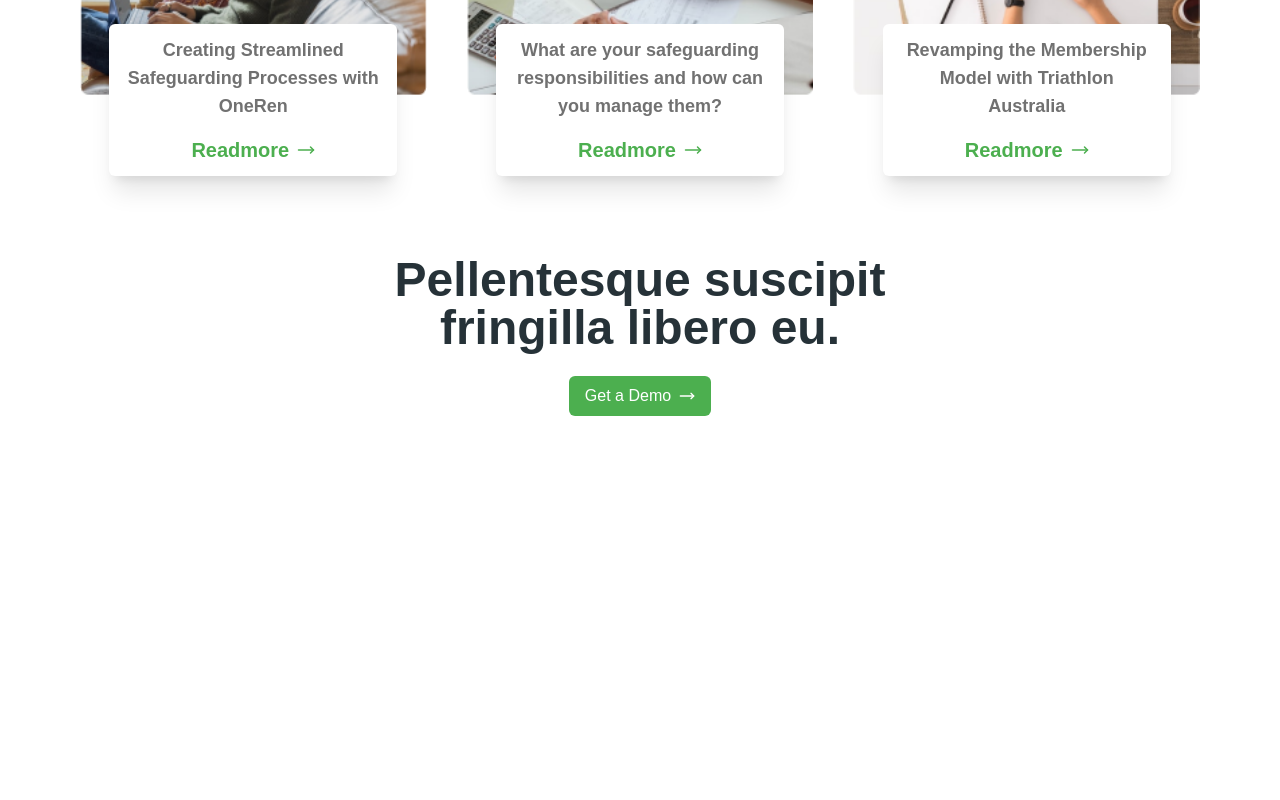
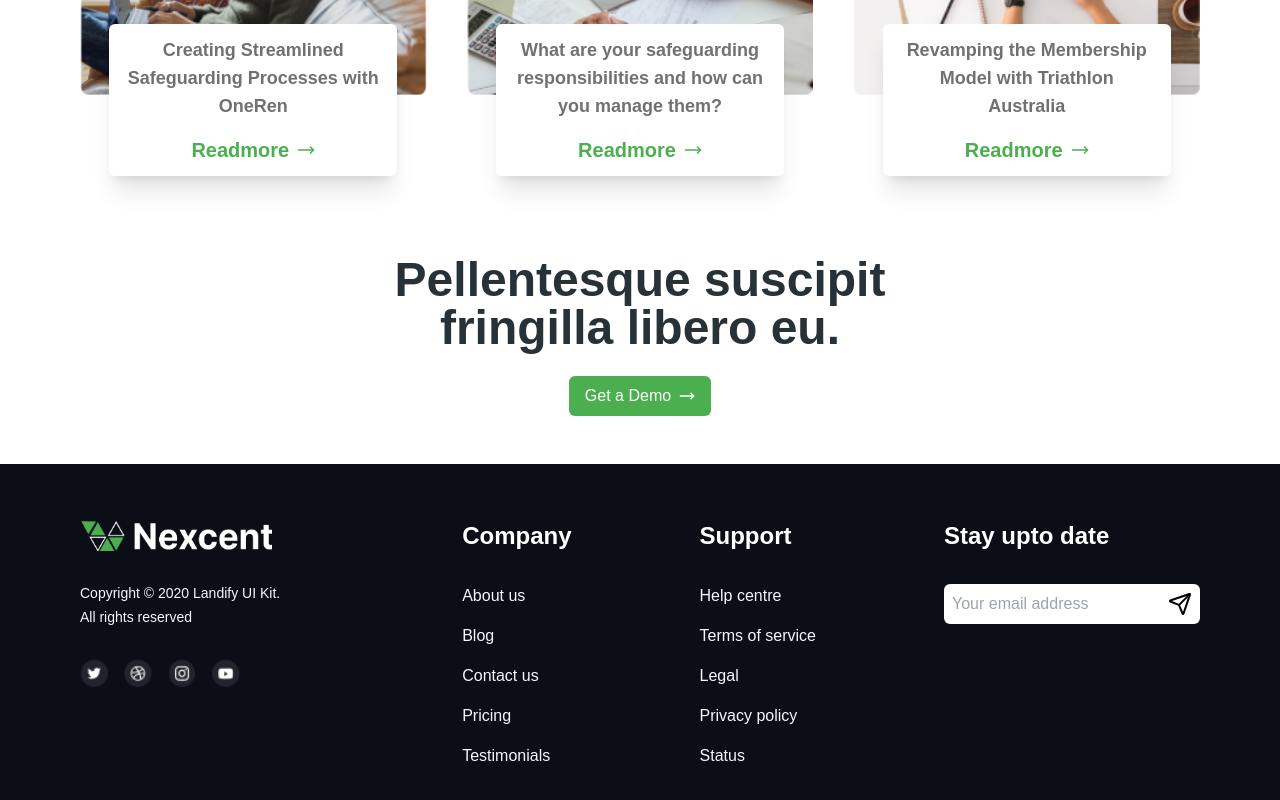
Before and after one commit to KalpitChandekar/Nexcent, a Next.js app: page / in a window 1280 px wide. Shown: the part 3697-4497 px from the top of the page. Before the commit the page ends 4161 px from the top, so only its background shows below. Built offline with nearby package versions, Linux system fonts and the light colour scheme.

Commit message:
[feat]: Add Footer Section

```diff
--- a/app/page.tsx
+++ b/app/page.tsx
@@ -2,6 +2,7 @@ import Clients from "@/components/Clients";
 import Community from "@/components/Community";
 import Demo from "@/components/Demo";
 import Design from "@/components/Design";
+import Footer from "@/components/Footer";
 import Helping from "@/components/Helping";
 import Hero from "@/components/Hero";
 import Marketing from "@/components/Marketing";
@@ -27,7 +28,10 @@ const page = () => {
         <Testimonial />
       </section>
       <Marketing />
-      <Demo/>
+      <Demo />
+      <section className="bg-footer">
+        <Footer />
+      </section>
     </main>
   );
 };
--- /dev/null
+++ b/components/Footer.tsx
@@ -0,0 +1,96 @@
+import { Send } from "lucide-react";
+import Image from "next/image";
+
+const Footer = () => {
+  return (
+    <div className="flex justify-between max-w-6xl mx-auto py-14 px-4">
+      <div className="space-y-8">
+        <Image
+          src="/footer-logo.png"
+          alt="logo"
+          width={533}
+          height={84}
+          className="w-48"
+        />
+        <div className=" text-sm space-y-1 text-[#F5F7FA]">
+          <p>Copyright © 2020 Landify UI Kit.</p>
+          <p>All rights reserved</p>
+        </div>
+        <div className="flex gap-4">
+          <Image
+            src="/twitter.png"
+            alt="twitter"
+            width={23}
+            height={23}
+            className="w-7"
+          />
+          <Image
+            src="/dribble.png"
+            alt="facebook"
+            width={23}
+            height={23}
+            className="w-7"
+          />
+          <Image
+            src="/instagram.png"
+            alt="instagram"
+            width={23}
+            height={23}
+            className="w-7"
+          />
+          <Image
+            src="/youtube.png"
+            alt="linkedin"
+            width={23}
+            height={23}
+            className="w-7"
+          />
+        </div>
+      </div>
+      <div className="flex gap-32">
+        <div className="flex gap-32">
+          <div className="space-y-8">
+            <h1 className="text-2xl text-white font-semibold">Company</h1>
+            <div className="space-y-4 flex flex-col text-[#F5F7FA]">
+              <a href="">About us</a>
+
+              <a href="">Blog</a>
+
+              <a href="">Contact us</a>
+
+              <a href="">Pricing</a>
+
+              <a href="">Testimonials</a>
+            </div>
+          </div>
+          <div className="space-y-8">
+            <h1 className="text-2xl text-white font-semibold">Support</h1>
+            <div className="space-y-4 flex flex-col text-[#F5F7FA]">
+              <a href="">Help centre</a>
+
+              <a href="">Terms of service</a>
+
+              <a href="">Legal</a>
+
+              <a href="">Privacy policy</a>
+
+              <a href="">Status</a>
+            </div>
+          </div>
+        </div>
+        <div className="space-y-8">
+          <h1 className="text-2xl text-white font-semibold">Stay upto date</h1>
+          <div className="relative">
+            <input
+              type="email"
+              placeholder="Your email address"
+              className="w-64 outline-none text-black p-2 rounded-md overflow-hidden"
+            />
+            <Send className="absolute top-2 right-2 text-black bg-white" />
+          </div>
+        </div>
+      </div>
+    </div>
+  );
+};
+export default Footer;
--- a/tailwind.config.ts
+++ b/tailwind.config.ts
@@ -16,7 +16,10 @@ const config: Config = {
       backgroundColor: {
         green: "#4CAF4F",
         hero: "#F5F7FA",
-        footer: "#263238",
+        footer: "#0B0D17",
+      },
+      placeholderColor: {
+        custom: "#F5F7FA",
       },
     },
   },
```
Also changed, not shown: public/dribble.png (renamed from public/Social Icons.png), public/footer-logo.png.
